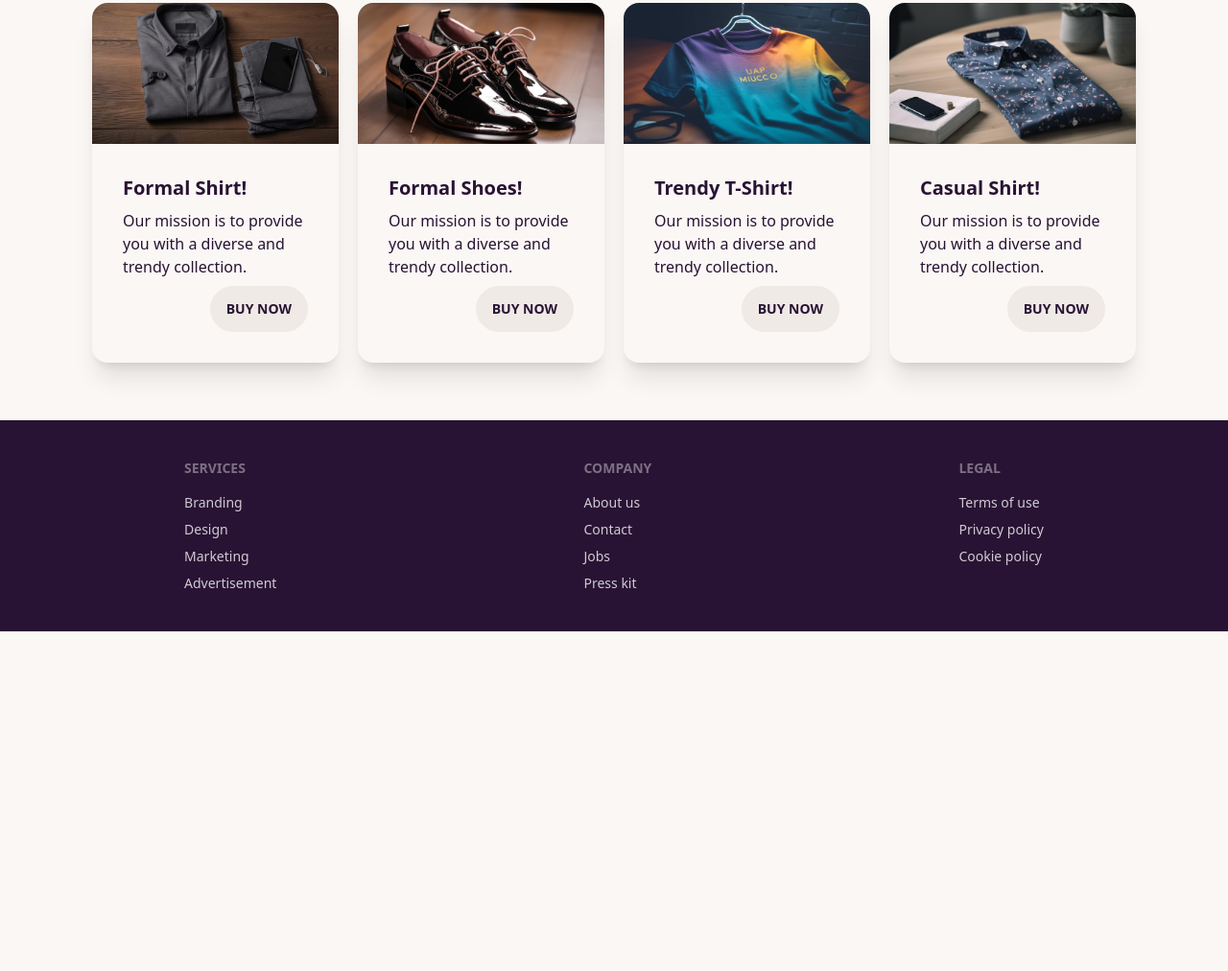
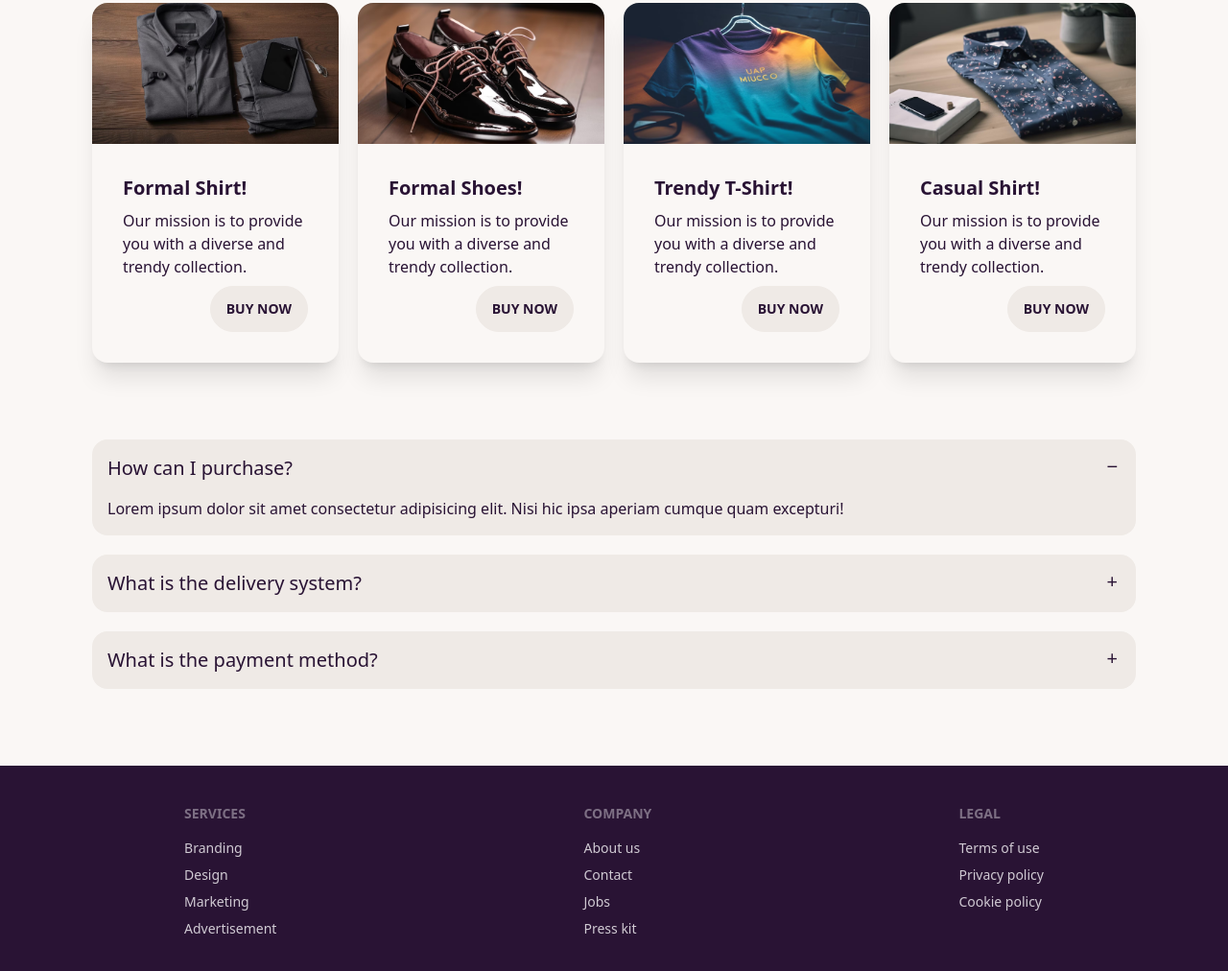
Before and after one commit to smile995/Conceptual-daisyman, a plain HTML site: page index.html in a window 1280 px wide. Shown: the part 1809-2821 px from the top of the page at 96% size. Before the commit the page ends 2467 px from the top, so only its background shows below. Drawn offline with nearby package versions, Linux system fonts and the light colour scheme.

Commit message:
full complete

```diff
--- a/index.html
+++ b/index.html
@@ -196,7 +196,9 @@
                 </div>
                 <div>
                     <div class="card bg-base-100 shadow-xl">
-                        <figure><img src="/images/elegant-businessman-shirt-wooden-desk-stack-generated-by-ai_188544-34678.avif" alt="Shoes" /></figure>
+                        <figure><img
+                                src="/images/elegant-businessman-shirt-wooden-desk-stack-generated-by-ai_188544-34678.avif"
+                                alt="Shoes" /></figure>
                         <div class="card-body">
                             <h2 class="card-title">Casual Shirt!</h2>
                             <p>Our mission is to provide you with a diverse and trendy collection.
@@ -207,6 +209,37 @@
                             </div>
                         </div>
                     </div>
+                </div>
+            </div>
+        </section>
+
+        <!-- FAQ section -->
+        <section class="max-w-screen-xl mx-auto px-8 md:px-16 lg:px-24 my-10 py-5">
+            <div class="collapse collapse-plus bg-base-200 mb-5">
+                <input type="radio" name="my-accordion-3" checked="checked" />
+                <div class="collapse-title text-xl font-medium">
+                  <h1>How can I purchase?</h1>
+                </div>
+                <div class="collapse-content">
+                  <p>Lorem ipsum dolor sit amet consectetur adipisicing elit. Nisi hic ipsa aperiam cumque quam excepturi!</p>
+                </div>
+              </div>
+              <div class="collapse collapse-plus bg-base-200 mb-5">
+                <input type="radio" name="my-accordion-3" />
+                <div class="collapse-title text-xl font-medium">
+                  <h1>What is the delivery system?</h1>
+                </div>
+                <div class="collapse-content">
+                  <p>Lorem ipsum dolor sit amet consectetur adipisicing elit. Nisi hic ipsa aperiam cumque quam excepturi!</p>
+                </div>
+              </div>
+              <div class="collapse collapse-plus bg-base-200 mb-5">
+                <input type="radio" name="my-accordion-3" />
+                <div class="collapse-title text-xl font-medium">
+                  <h1>What is the payment method?</h1>
+                </div>
+                <div class="collapse-content">
+                  <p>Lorem ipsum dolor sit amet consectetur adipisicing elit. Nisi hic ipsa aperiam cumque quam excepturi!</p>
                 </div>
               </div>
         </section>
@@ -240,6 +273,5 @@
 
 
 </body>
-<!-- https://shakilahmedatik.github.io/daisy-man/ -->
 
 </html>
```
Lines whose indentation alone changed are shown as unchanged.
